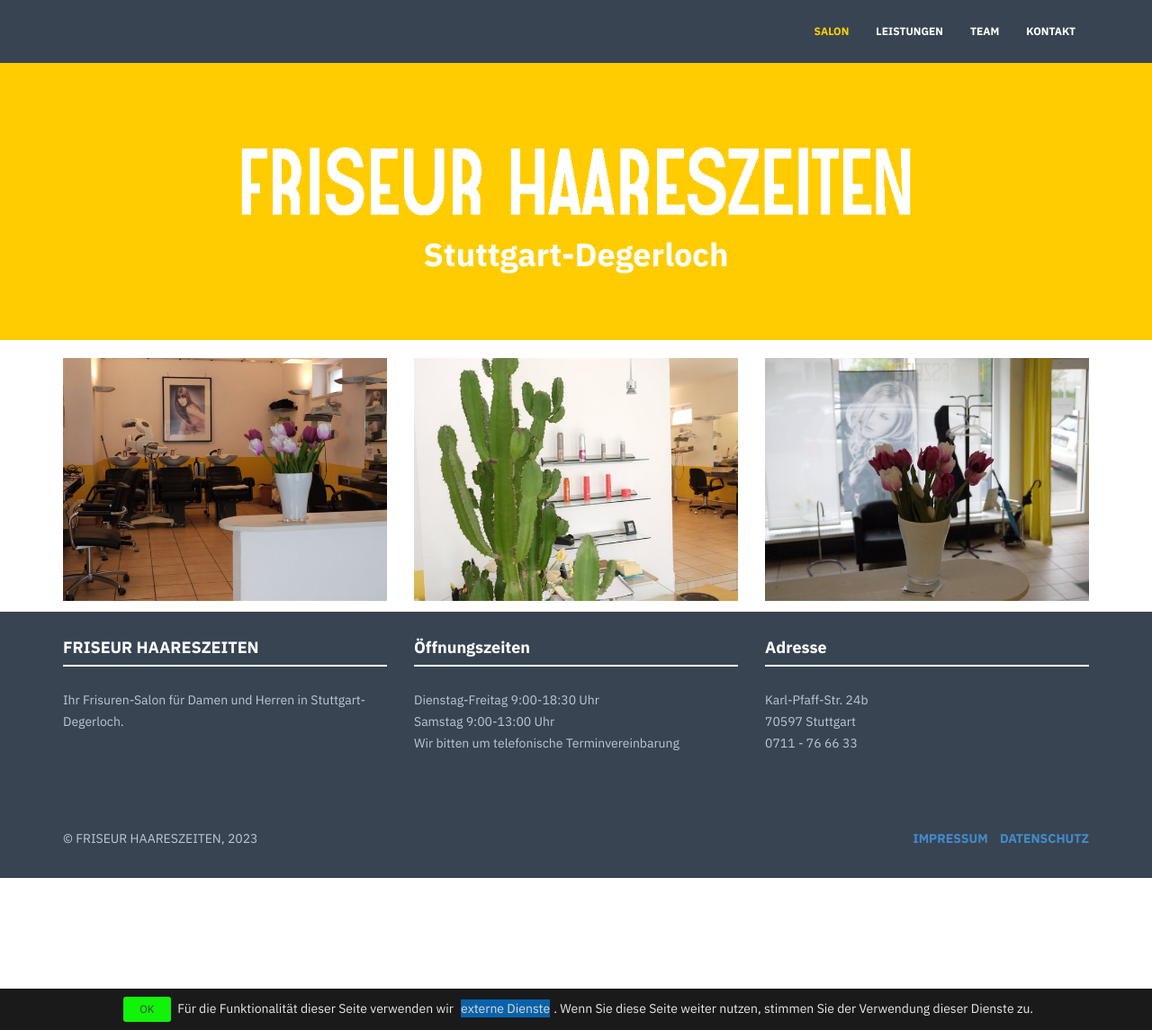
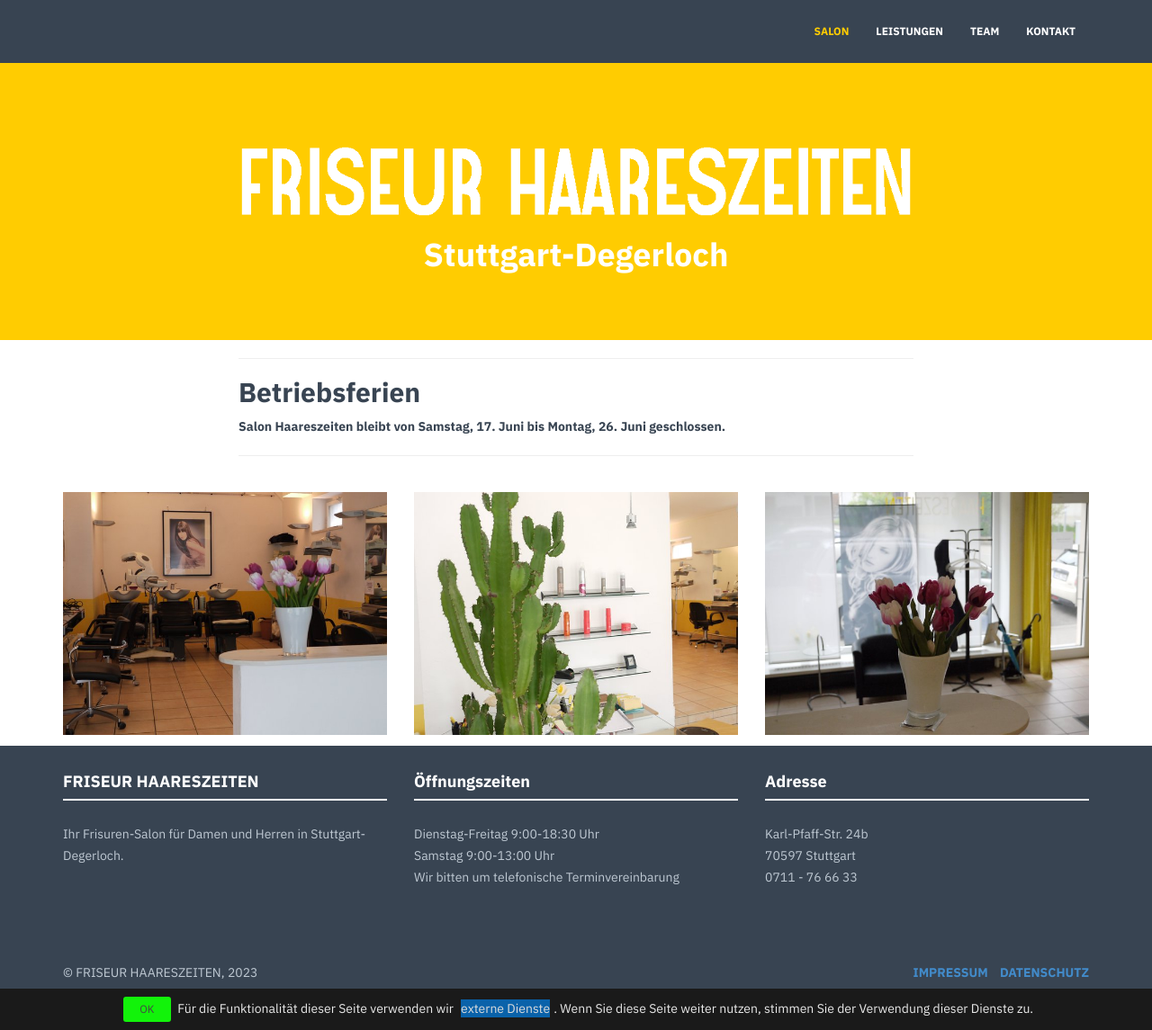
Before and after one commit to haareszeiten/haareszeiten.github.io, a Jekyll site: the page built from index.html, in a window 1280 px wide and 1145 px high. Shown: the whole window at 90% size. Built offline with Jekyll 4.4.1, drawn with Linux system fonts in a browser that asks for light colours.

Commit message:
Betriebsferien

```diff
--- a/index.html
+++ b/index.html
@@ -5,43 +5,18 @@ permalink: /
 footer: yes
 ---
 
-<!-- AKTUELLES -->
+<!-- AKTUELLES ENDE AKTUELLES -->
+<div class="container">
+    <div class="row">
+        <div class="col-md-8 col-md-offset-2">
+            <hr>
+            <h2>Betriebsferien</h3>
+            <p><strong>Salon Haareszeiten bleibt von Samstag, 17. Juni bis Montag, 26. Juni geschlossen.</strong></p>
+            <hr>
+        </div>
+    </div>
+</div>
 
-<div class="container">
-    <!-- <div class="row">
-        <div class="col-md-8 col-md-offset-2">
-            <h3 style="color:red;">
-                Aktuelle Corona-Informationen
-            </h3>
-
-            <p>
-                Die gute Nachricht: <strong>Wir haben für Sie geöffnet!</strong>
-            </p>
-
-            <p>
-                Laut Corona-Verordnung des Landes Baden-Württemberg ist die Voraussetzung für Ihren Besuch bei uns, dass Sie <strong>geimpft, genesen oder
-                getestet</strong> sind.
-                Als Test reicht ein Schnelltest ("Bürgertest") aus, der wird z.B. in der
-                <a href="https://www.gesundheitsakademie-stuttgart.de/schnelltest.php" target="_blank">Gesundheitsakademie Stuttgart</a>
-                (Felix-Dahn-Str. 10, beim Albplatz) angeboten.
-                Da inzwischen die <strong>Corona-Alarmstufe</strong> erreicht wurde, ist als Test nur ein <strong>PCR-Test</strong> ausreichend, ein Schnelltest
-                ("kostenloser Bürgertest") reicht leider nicht!
-            </p>
-
-            <p>
-                Seit dem 3. April sind die Corona-Schutzmaßnahmen weitestgehend aufgehoben.
-            </p>
-            <p>
-                Für den Friseurbesuch ist eine Maske nicht mehr erforderlich, wir empfehlen Ihnen aber zu Ihrem eigenen und unserem Schutz, im Salon weiterhin eine Maske zu tragen.
-            </p>
-            <p>
-                Bitte sehen Sie von einem Besuch bei uns ab, wenn Sie Krankheitssymptome haben, insbesondere Fieber, Husten, Durchfall/Erbrechen,
-                Geschmacks- und/oder Geruchsverlust.
-            </p>
-        </div>
-    </div>/row -->
-</div>
-<!-- /AKTUELLES -->
 
 <br/>
 
```
Also changed, not shown: 1 other file.
